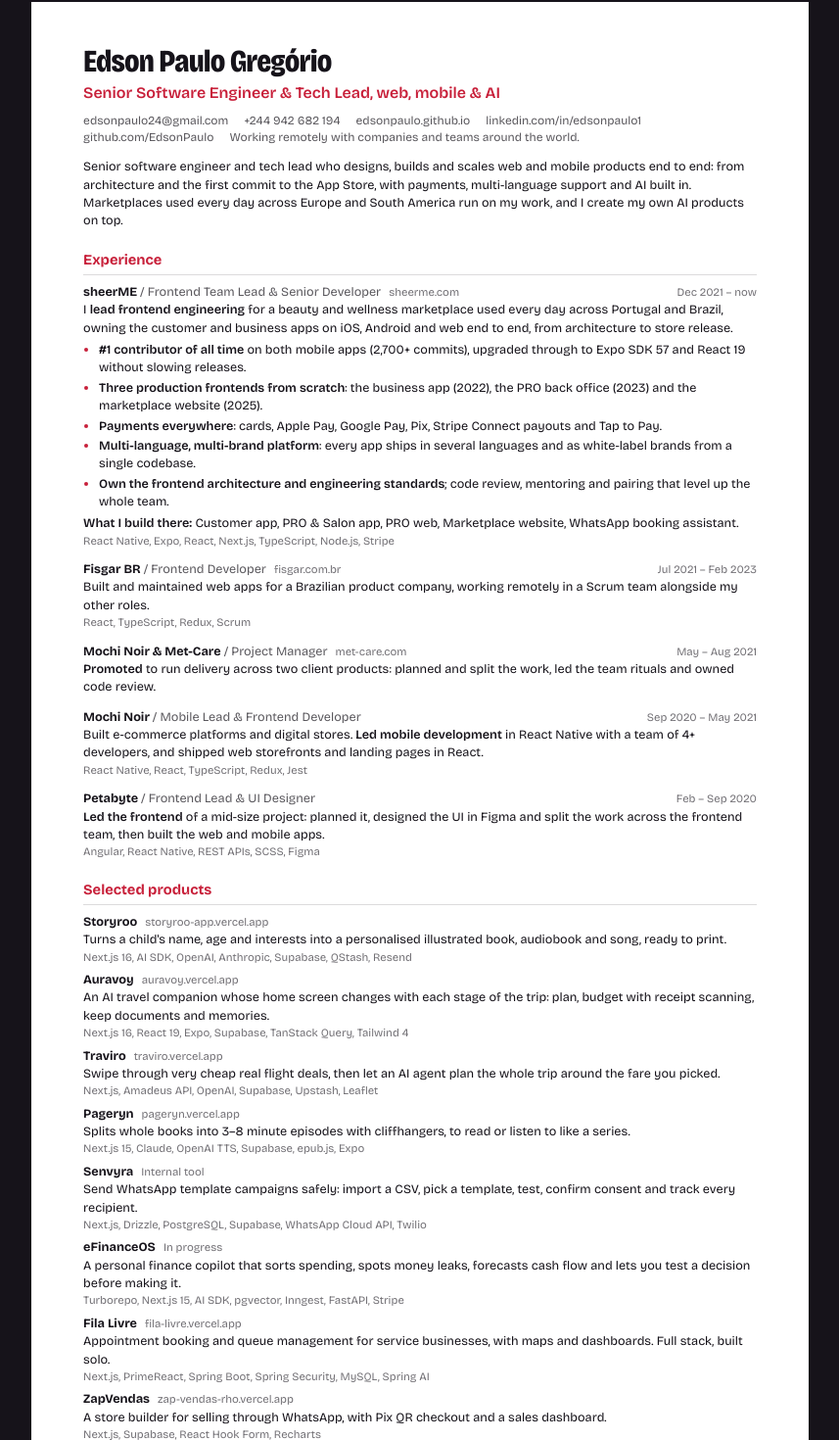
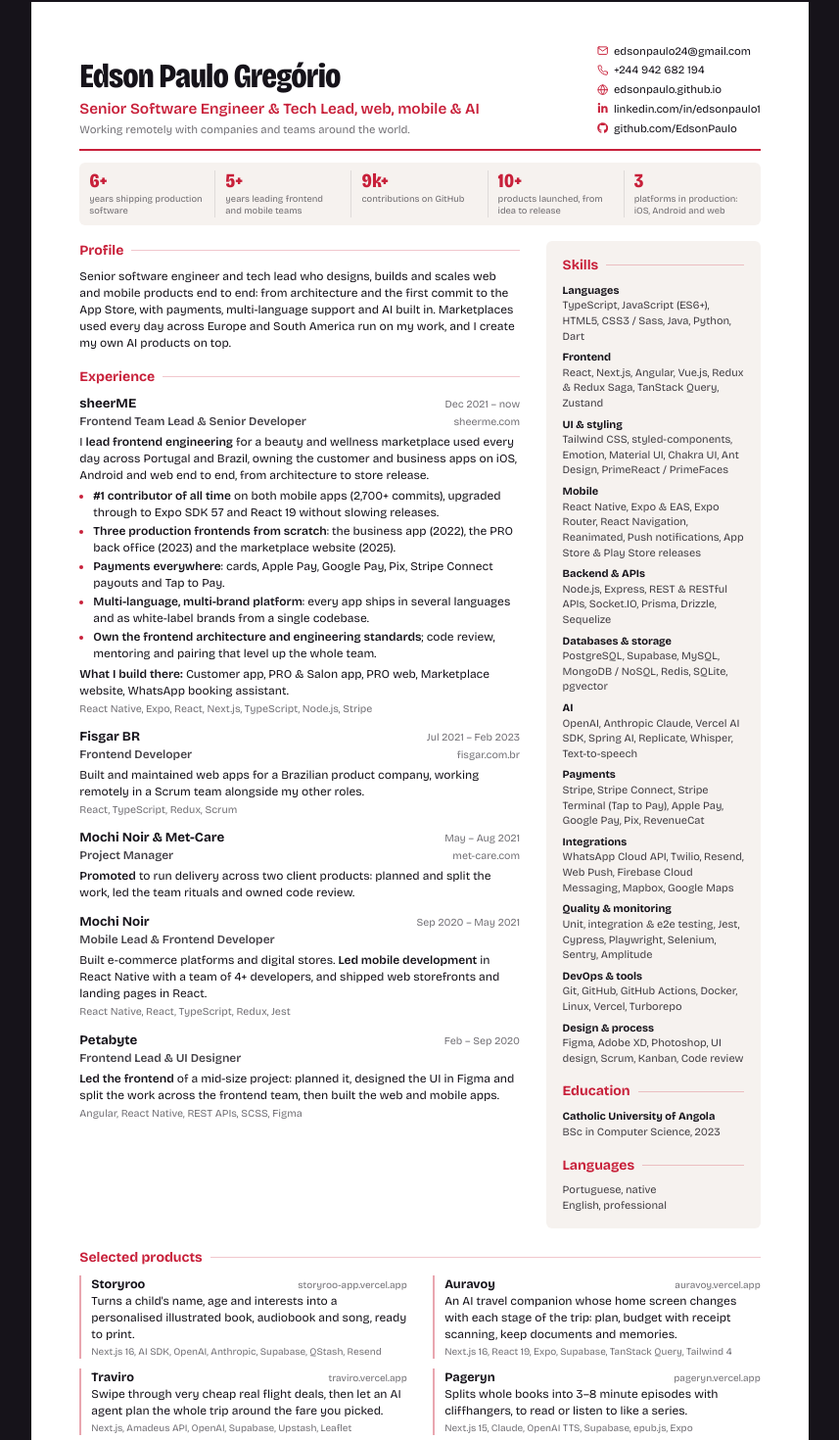
Before and after one commit to EdsonPaulo/edsonpaulo.github.io, a Next.js app: page /en/cv in a window 1280 px wide. Shown: the part 30-1500 px from the top of the page at 98% size, without its empty margins (211-1068 px from the left). Built offline with nearby package versions, Linux system fonts and the light colour scheme.

Commit message:
feat(cv): redesign CV and add PDF print color support
Update CV layout with contact header, stats, and sidebar sections
Add print color adjustment to retain CV colors in generated PDFs
Add 'profile' translation key for CV content

```diff
--- a/app/(site)/[locale]/cv/page.tsx
+++ b/app/(site)/[locale]/cv/page.tsx
@@ -1,4 +1,7 @@
 import type { Metadata } from "next";
+import type { ReactNode } from "react";
+import { FaGithub, FaLinkedinIn } from "react-icons/fa6";
+import { FiGlobe, FiMail, FiPhone } from "react-icons/fi";
 import { Rich } from "@/components/Rich";
 import { experience } from "@/content/experience";
 import { dict } from "@/content/i18n";
@@ -14,10 +17,30 @@ export async function generateMetadata({ params }: { params: Promise<{ locale: s
 }
 
 const strip = (url: string) => url.replace(/^https?:\/\/(www\.)?/, "");
+/** Skills in the sidebar keep each group's most-used items (they are listed first in content/skills.ts). */
+const SKILLS_PER_GROUP = 7;
 
-function Heading({ children }: { children: string }) {
-  return <h2 className="mb-2 mt-5 border-b border-[#16131a]/15 pb-1 text-[11pt] font-bold text-[#c8203a]">{children}</h2>;
+function Heading({ children, className = "" }: { children: string; className?: string }) {
+  return (
+    <h2 className={`mb-2 flex items-center gap-2 text-[10.5pt] font-bold text-[#c8203a] ${className}`}>
+      {children}
+      <span aria-hidden className="h-px flex-1 bg-[#c8203a]/25" />
+    </h2>
+  );
 }
+
+function Contact({ href, icon, children }: { href: string; icon: ReactNode; children: string }) {
+  return (
+    <li>
+      <a href={href} className="inline-flex items-center gap-1.5">
+        <span className="text-[#c8203a]">{icon}</span>
+        {children}
+      </a>
+    </li>
+  );
+}
+
+const muted = "text-[#16131a]/60";
 
 export default async function CV({ params }: { params: Promise<{ locale: string }> }) {
   const locale = (await params).locale as Locale;
@@ -25,41 +48,68 @@ export default async function CV({ params }: { params: Promise<{ locale: string
   const featured = visibleProjects.filter((p) => p.featured);
 
   return (
-    <main className="cv mx-auto my-8 max-w-[210mm] bg-white px-[14mm] py-[12mm] text-[9.5pt] leading-[1.45] text-[#16131a] print:my-0 print:max-w-none print:p-0">
-      <header>
-        <h1 className="text-[24pt] font-extrabold leading-none tracking-tight [font-stretch:80%]">{profile.name}</h1>
-        <p className="mt-1 text-[12pt] font-semibold text-[#c8203a]">{profile.role[locale]}</p>
-        <p className="mt-2 flex flex-wrap gap-x-4 text-[9pt] text-[#16131a]/70">
-          <a href={`mailto:${profile.email}`}>{profile.email}</a>
-          <span>{profile.phone}</span>
-          <a href={profile.site}>{strip(profile.site)}</a>
-          <a href={profile.socials.linkedin}>{strip(profile.socials.linkedin)}</a>
-          <a href={profile.socials.github}>{strip(profile.socials.github)}</a>
-          <span>{t.hero.available}</span>
-        </p>
-        <p className="mt-3">{profile.intro[locale]}</p>
+    <main className="cv mx-auto my-8 max-w-[210mm] bg-white px-[13mm] py-[11mm] text-[9pt] leading-[1.42] text-[#16131a] print:my-0 print:max-w-none print:p-0">
+      <header className="flex items-end justify-between gap-6 border-b-2 border-[#c8203a] pb-3">
+        <div>
+          <h1 className="text-[26pt] font-extrabold leading-[0.95] tracking-tight [font-stretch:78%]">{profile.name}</h1>
+          <p className="mt-1.5 text-[11.5pt] font-semibold text-[#c8203a]">{profile.role[locale]}</p>
+          <p className={`mt-0.5 text-[8.5pt] ${muted}`}>{t.hero.available}</p>
+        </div>
+        <ul className="shrink-0 space-y-0.5 text-[8.5pt]">
+          <Contact href={`mailto:${profile.email}`} icon={<FiMail />}>
+            {profile.email}
+          </Contact>
+          <Contact href={`tel:${profile.phone.replace(/\s/g, "")}`} icon={<FiPhone />}>
+            {profile.phone}
+          </Contact>
+          <Contact href={profile.site} icon={<FiGlobe />}>
+            {strip(profile.site)}
+          </Contact>
+          <Contact href={profile.socials.linkedin} icon={<FaLinkedinIn />}>
+            {strip(profile.socials.linkedin)}
+          </Contact>
+          <Contact href={profile.socials.github} icon={<FaGithub />}>
+            {strip(profile.socials.github)}
+          </Contact>
+        </ul>
       </header>
 
-      <Heading>{t.work.title}</Heading>
+      <dl className="mt-3 grid grid-cols-5 divide-x divide-[#16131a]/10 rounded-md bg-[#f6f2ef] py-2">
+        {profile.stats.map((s) => (
+          <div key={s.value + s.label.en} className="px-2.5">
+            <dt className="sr-only">{s.label[locale]}</dt>
+            <dd className="text-[15pt] font-extrabold leading-none text-[#c8203a] [font-stretch:80%]">{s.value}</dd>
+            <dd className={`mt-1 text-[7pt] leading-tight ${muted}`}>{s.label[locale]}</dd>
+          </div>
+        ))}
+      </dl>
+
+      <div className="mt-4 grid grid-cols-[1fr_58mm] gap-x-[7mm]">
+        <div>
+          <Heading>{t.cv.profile}</Heading>
+          <p>{profile.intro[locale]}</p>
+
+          <Heading className="mt-4">{t.work.title}</Heading>
           <ol className="space-y-3">
             {experience.map((role) => (
               <li key={role.company + role.period.en} className="break-inside-avoid">
-            <div className="flex items-baseline justify-between gap-4">
-              <h3 className="font-bold">
-                {role.company} <span className="font-normal text-[#16131a]/70">/ {role.title[locale]}</span>
+                <div className="flex items-baseline justify-between gap-3">
+                  <h3 className="text-[10pt] font-bold">{role.company}</h3>
+                  <span className={`shrink-0 text-[8pt] ${muted}`}>{role.period[locale]}</span>
+                </div>
+                <p className="flex items-baseline justify-between gap-3">
+                  <span className="font-semibold text-[#16131a]/80">{role.title[locale]}</span>
                   {role.url && (
-                  <a href={role.url} className="ml-2 text-[8.5pt] font-normal text-[#16131a]/60">
+                    <a href={role.url} className={`shrink-0 text-[8pt] ${muted}`}>
                       {strip(role.url)}
                     </a>
                   )}
-              </h3>
-              <span className="shrink-0 text-[8.5pt] text-[#16131a]/60">{role.period[locale]}</span>
-            </div>
-            <p>
+                </p>
+                <p className="mt-1">
                   <Rich text={role.summary[locale]} />
                 </p>
                 {role.points && (
-              <ul className="mt-1 list-disc space-y-0.5 pl-4 marker:text-[#c8203a]">
+                  <ul className="mt-1 list-disc space-y-0.5 pl-3.5 marker:text-[#c8203a]">
                     {role.points.map((p, i) => (
                       <li key={i}>
                         <Rich text={p[locale]} />
@@ -72,45 +122,57 @@ export default async function CV({ params }: { params: Promise<{ locale: string
                     <span className="font-semibold">{t.work.builtHere}:</span> {role.products.map((p) => p.name).join(", ")}.
                   </p>
                 )}
-            {role.stack && <p className="text-[8.5pt] text-[#16131a]/60">{role.stack}</p>}
+                {role.stack && <p className={`mt-0.5 text-[8pt] ${muted}`}>{role.stack}</p>}
               </li>
             ))}
           </ol>
+        </div>
 
-      <Heading>{t.cv.projects}</Heading>
-      <ul className="space-y-1.5">
-        {featured.map((p) => (
-          <li key={p.slug} className="break-inside-avoid">
-            <span className="font-bold">{p.name}</span>
-            {p.liveUrl && <a href={p.liveUrl} className="ml-2 text-[8.5pt] text-[#16131a]/60">{strip(p.liveUrl)}</a>}
-            {p.status && <span className="ml-2 text-[8.5pt] text-[#16131a]/60">{p.status[locale]}</span>}
-            <span className="block">{p.pitch[locale]}</span>
-            <span className="block text-[8.5pt] text-[#16131a]/60">{p.stack.join(", ")}</span>
-          </li>
-        ))}
-      </ul>
-
+        <aside className="self-start rounded-md [box-decoration-break:clone] [-webkit-box-decoration-break:clone] bg-[#f6f2ef] px-[4.5mm] py-[4mm] text-[8.25pt]">
           <Heading>{t.skills.title}</Heading>
-      <dl className="grid grid-cols-[8.5rem_1fr] gap-x-3 gap-y-1">
+          <dl className="space-y-1.5">
             {skills.map((g) => (
-          <div key={g.group.en} className="contents">
-            <dt className="font-semibold">{g.group[locale]}</dt>
-            <dd>{g.items.join(", ")}</dd>
+              <div key={g.group.en} className="break-inside-avoid">
+                <dt className="font-bold">{g.group[locale]}</dt>
+                <dd className="text-[#16131a]/80">{g.items.slice(0, SKILLS_PER_GROUP).join(", ")}</dd>
               </div>
             ))}
           </dl>
 
-      <div className="grid break-inside-avoid grid-cols-2 gap-6">
-        <section>
-          <Heading>{t.skills.education}</Heading>
-          <p className="font-semibold">{profile.education.school[locale]}</p>
-          <p>{profile.education.degree[locale]}</p>
+          <Heading className="mt-4">{t.skills.education}</Heading>
+          <p className="font-bold">{profile.education.school[locale]}</p>
+          <p className="text-[#16131a]/80">{profile.education.degree[locale]}</p>
+
+          <Heading className="mt-4">{t.skills.languages}</Heading>
+          <ul className="text-[#16131a]/80">
+            {profile.languages.map((l) => (
+              <li key={l.en}>{l[locale]}</li>
+            ))}
+          </ul>
+        </aside>
+      </div>
+
+      <section className="mt-5">
+        <Heading>{t.cv.projects}</Heading>
+        <ul className="grid grid-cols-2 gap-x-[7mm] gap-y-2.5">
+          {featured.map((p) => (
+            <li key={p.slug} className="break-inside-avoid border-l-2 border-[#c8203a]/40 pl-2.5">
+              <p className="flex items-baseline justify-between gap-2">
+                <span className="text-[9.5pt] font-bold">{p.name}</span>
+                {p.liveUrl ? (
+                  <a href={p.liveUrl} className={`truncate text-[7.5pt] ${muted}`}>
+                    {strip(p.liveUrl)}
+                  </a>
+                ) : (
+                  p.status && <span className={`text-[7.5pt] ${muted}`}>{p.status[locale]}</span>
+                )}
+              </p>
+              <p>{p.pitch[locale]}</p>
+              <p className={`mt-0.5 text-[7.5pt] ${muted}`}>{p.stack.join(", ")}</p>
+            </li>
+          ))}
+        </ul>
       </section>
-        <section>
-          <Heading>{t.skills.languages}</Heading>
-          <p>{profile.languages.map((l) => l[locale]).join(" · ")}</p>
-        </section>
-      </div>
     </main>
   );
 }
--- a/app/globals.css
+++ b/app/globals.css
@@ -53,6 +53,8 @@
 
 /* Printable CV (/[locale]/cv/): light sheet, key phrases stay dark instead of the site's paper colour. */
 .cv strong { color: #16131a; }
+/* Keep the CV's tinted panels when printing to PDF. */
+.cv { print-color-adjust: exact; -webkit-print-color-adjust: exact; }
 @page { size: A4; margin: 12mm 14mm; }
 @media print {
   html { color-scheme: light; }
--- a/components/Skills.tsx
+++ b/components/Skills.tsx
@@ -1,28 +1,78 @@
+import type { IconType } from "react-icons";
+import {
+  SiAnthropic,
+  SiExpo,
+  SiFigma,
+  SiNextdotjs,
+  SiNodedotjs,
+  SiPostgresql,
+  SiReact,
+  SiSpringboot,
+  SiStripe,
+  SiSupabase,
+  SiTailwindcss,
+  SiTypescript,
+} from "react-icons/si";
 import type { Dict } from "@/content/i18n";
 import { profile } from "@/content/profile";
-import { skills } from "@/content/skills";
+import { coreStack, skills } from "@/content/skills";
 import type { Locale } from "@/content/types";
 import { Section } from "./Section";
+
+/** Logo per core-stack name; a name without one here renders as text only. */
+const icons: Record<string, IconType> = {
+  TypeScript: SiTypescript,
+  React: SiReact,
+  "React Native": SiReact,
+  "Next.js": SiNextdotjs,
+  Expo: SiExpo,
+  "Node.js": SiNodedotjs,
+  PostgreSQL: SiPostgresql,
+  Supabase: SiSupabase,
+  "Tailwind CSS": SiTailwindcss,
+  Stripe: SiStripe,
+  "AI / LLMs": SiAnthropic,
+  "Spring Boot": SiSpringboot,
+  Figma: SiFigma,
+};
+
+/** How many items per group get the strong chip style; the rest read as supporting text. */
+const TOP = 3;
 
 export function Skills({ t, locale }: { t: Dict; locale: Locale }) {
   return (
     <Section id="skills" title={t.skills.title}>
-      <dl className="divide-y divide-line border-y border-line">
+      <h3 className="text-sm font-semibold text-muted">{t.skills.core}</h3>
+      <ul className="mt-4 grid grid-cols-3 gap-2 sm:grid-cols-4 xl:grid-cols-6">
+        {coreStack.map((name) => {
+          const Icon = icons[name];
+          return (
+            <li key={name} className="flex flex-col items-center gap-2 rounded-2xl border border-line bg-surface/50 px-2 py-4 text-center">
+              {Icon && <Icon aria-hidden className="size-7 text-paper" />}
+              <span className="text-xs font-medium text-paper/85">{name}</span>
+            </li>
+          );
+        })}
+      </ul>
+
+      <dl className="mt-12 grid gap-4 md:grid-cols-2 xl:grid-cols-3">
         {skills.map((g) => (
-          <div key={g.group.en} className="grid gap-2 py-5 sm:grid-cols-[10rem_1fr] sm:gap-6">
+          <div key={g.group.en} className="rounded-2xl border border-line p-5">
             <dt className="font-semibold">{g.group[locale]}</dt>
-            <dd>
-              <ul className="flex flex-wrap gap-2">
-                {g.items.map((item) => (
-                  <li key={item} className="rounded-lg border border-line bg-surface/60 px-2.5 py-1 text-sm text-paper/90">
+            <dd className="mt-3">
+              <ul className="flex flex-wrap gap-1.5">
+                {g.items.slice(0, TOP).map((item) => (
+                  <li key={item} className="rounded-lg border border-paper/20 bg-paper/5 px-2.5 py-1 text-sm text-paper">
                     {item}
                   </li>
                 ))}
               </ul>
+              {g.items.length > TOP && <p className="mt-3 text-sm leading-relaxed text-muted">{g.items.slice(TOP).join(", ")}</p>}
             </dd>
           </div>
         ))}
       </dl>
+
       <div className="mt-14 grid gap-10 sm:grid-cols-2">
         <div>
           <h3 className="text-sm font-semibold text-muted">{t.skills.education}</h3>
--- a/content/i18n.ts
+++ b/content/i18n.ts
@@ -24,7 +24,7 @@ const en = {
     archiveIntro: "University and early-career projects, all open source.",
     empty: "No projects in this category yet.",
   },
-  skills: { title: "Skills", education: "Education", languages: "Languages" },
+  skills: { title: "Skills", core: "Core stack", education: "Education", languages: "Languages" },
   contact: {
     title: "Contact",
     intro: "Hiring for a senior or lead role, or have a product to build? Let's talk. The form opens your email app with the message ready to send, and I usually reply within a day.",
@@ -35,7 +35,7 @@ const en = {
     whatsapp: "Message on WhatsApp",
     or: "Or reach me directly",
   },
-  cv: { file: "CV (PDF)", old: "Previous CV, 2023 (PDF)", projects: "Selected products" },
+  cv: { file: "CV (PDF)", old: "Previous CV, 2023 (PDF)", projects: "Selected products", profile: "Profile" },
   footer: { top: "Back to top" },
 };
 
@@ -65,7 +65,7 @@ const pt: Dict = {
     archiveIntro: "Projetos da universidade e do início de carreira, todos open source.",
     empty: "Ainda não há projetos nesta categoria.",
   },
-  skills: { title: "Competências", education: "Formação", languages: "Idiomas" },
+  skills: { title: "Competências", core: "Stack principal", education: "Formação", languages: "Idiomas" },
   contact: {
     title: "Contato",
     intro: "Estás a contratar para uma função sénior ou de liderança, ou tens um produto para construir? Vamos falar. O formulário abre a tua app de email com a mensagem pronta a enviar, e normalmente respondo em menos de 24 horas.",
@@ -76,7 +76,7 @@ const pt: Dict = {
     whatsapp: "Enviar mensagem no WhatsApp",
     or: "Ou contacta-me diretamente",
   },
-  cv: { file: "CV (PDF)", old: "CV anterior, 2023 (PDF)", projects: "Produtos em destaque" },
+  cv: { file: "CV (PDF)", old: "CV anterior, 2023 (PDF)", projects: "Produtos em destaque", profile: "Perfil" },
   footer: { top: "Voltar ao topo" },
 };
 
--- a/content/skills.ts
+++ b/content/skills.ts
@@ -1,4 +1,7 @@
 import type { L } from "./types";
+
+/** Shown first, with logos, as the stack I'm strongest in (icons are mapped in components/Skills.tsx). */
+export const coreStack = ["TypeScript", "React", "Next.js", "React Native", "Expo", "Node.js", "PostgreSQL", "Supabase", "Tailwind CSS", "Stripe", "AI / LLMs", "Figma"];
 
 /** First items in each group are the ones I use most; keep that order when editing. */
 export const skills: { group: L; items: string[] }[] = [
```
Also changed, not shown: 2 other files (tests, documents, lock files or other folders). Lines whose indentation alone changed are shown as unchanged.
